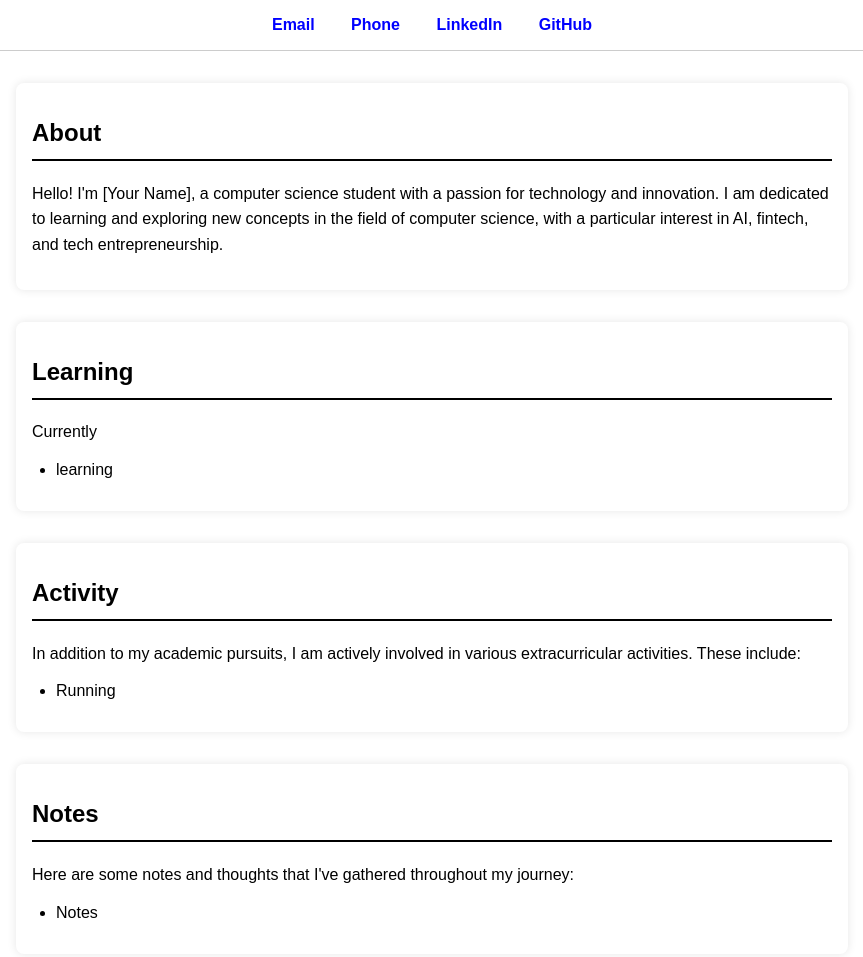
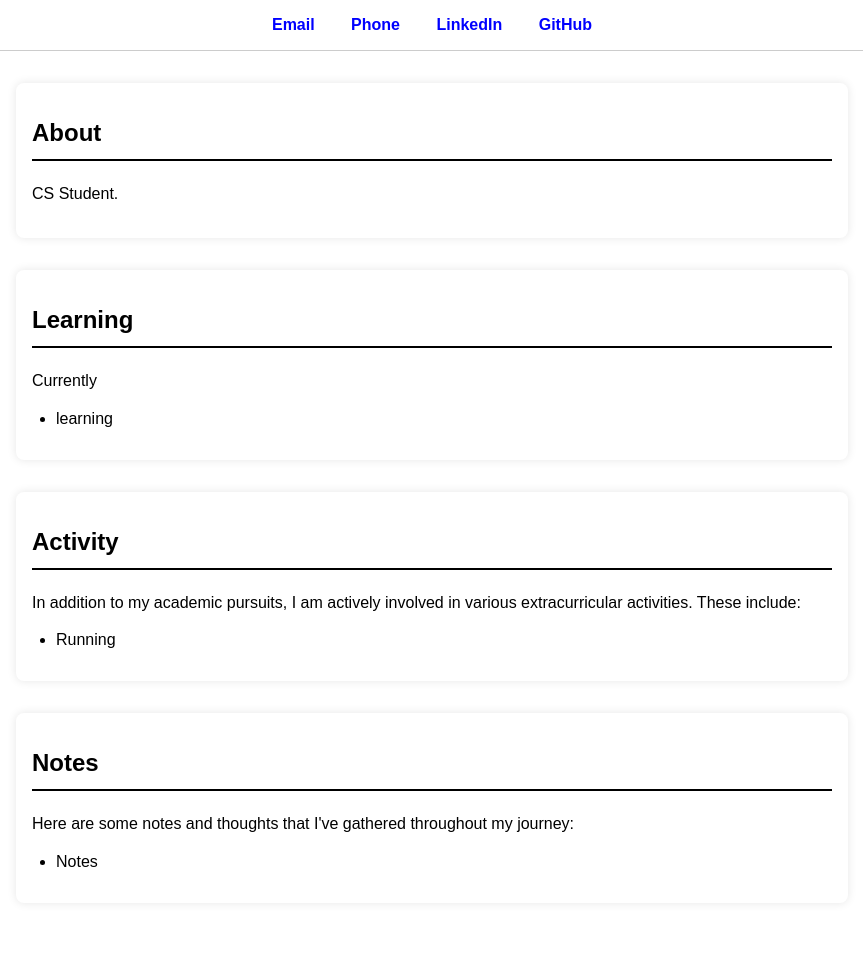
Before and after one commit to hanniganalderson/hanniganalderson.github.io, a plain HTML site: page index.html in a window 1280 px wide. Shown: the whole page, without its empty margins (208-1071 px from the left). After the commit the page ends 935 px from the top, so only its background shows below. Drawn offline with Linux system fonts and the light colour scheme.

Commit message:
Update index.html

```diff
--- a/index.html
+++ b/index.html
@@ -17,7 +17,7 @@
 
 <section id="about">
     <h2>About</h2>
-    <p>Hello! I'm [Your Name], a computer science student with a passion for technology and innovation. I am dedicated to learning and exploring new concepts in the field of computer science, with a particular interest in AI, fintech, and tech entrepreneurship.</p>
+    <p>CS Student.</p>
 </section>
 
 <section id="learning">
```
